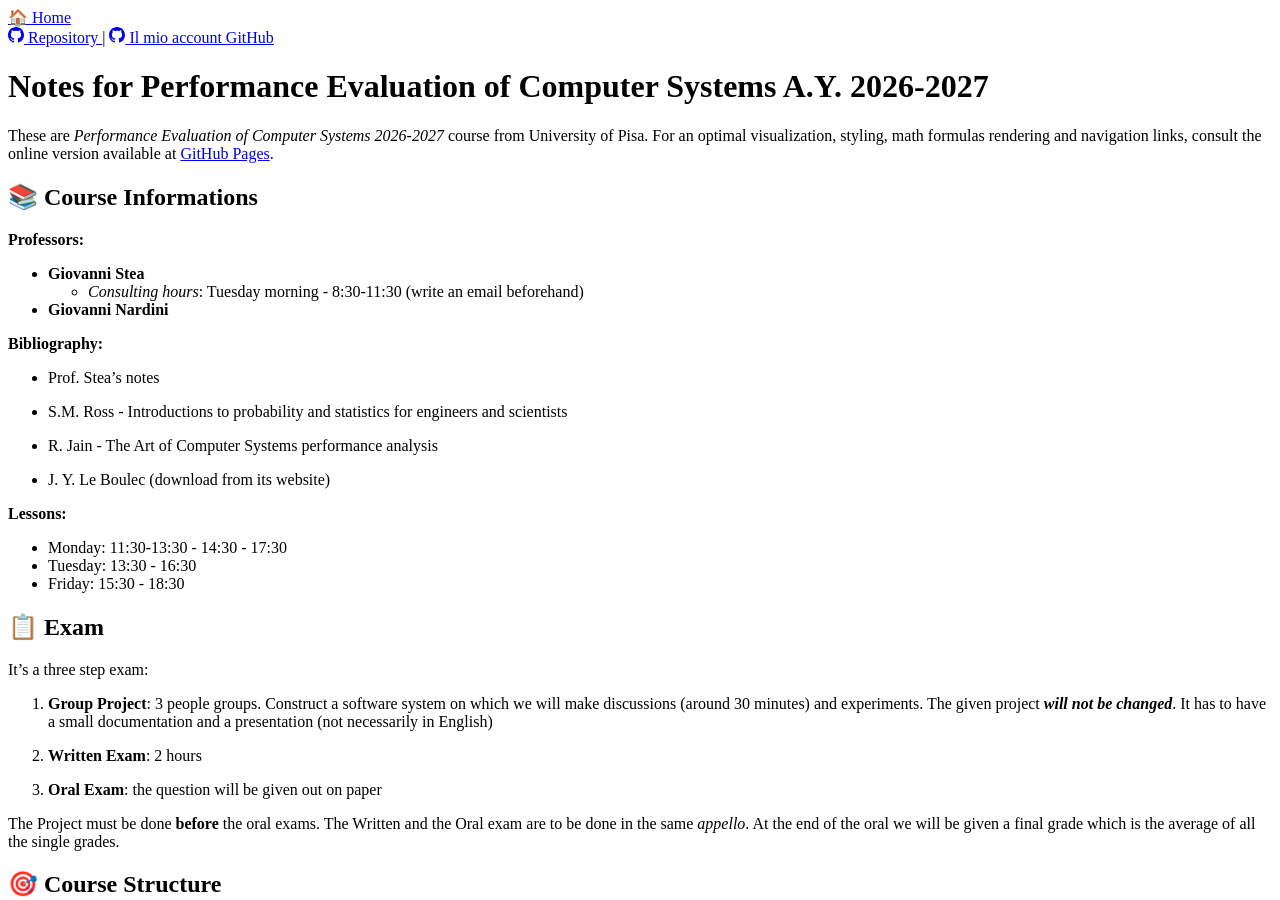
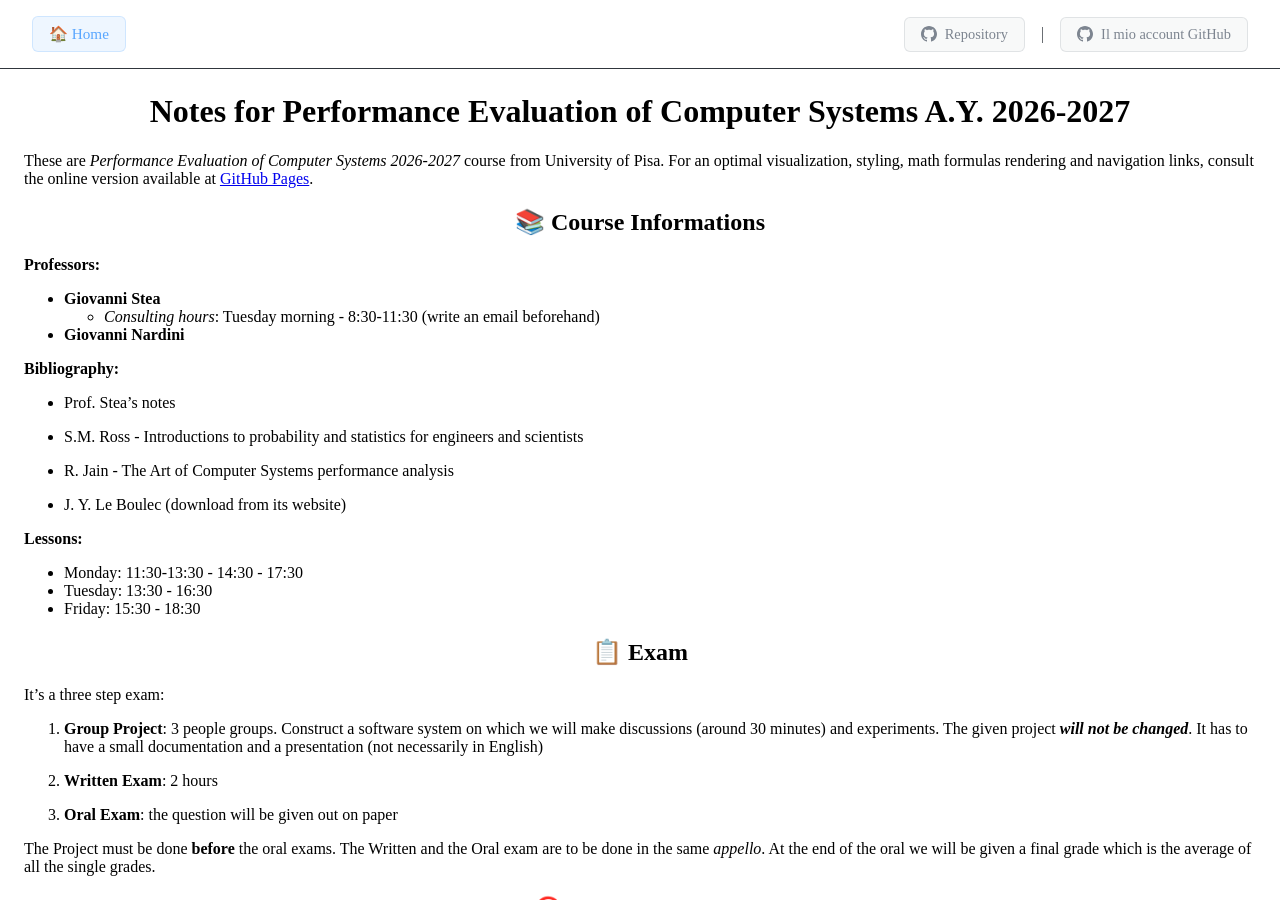
Before and after one commit to Gabriele-D-Cambria/Notes-for-Performance-Evaluation-of-Computer-Systems-and-Networks-2026-2027, a Jekyll site: the page built from README.md, in a window 1280 px wide and 900 px high. Built offline with Jekyll 4.4.1, drawn with Linux system fonts in a browser that asks for light colours; nearby versions of some CDN libraries; our own code applies the rules of GitHub Pages for plain Markdown files.

Commit message:
Fix to Github Pages Links

```diff
--- a/README.md
+++ b/README.md
@@ -4,7 +4,7 @@ These are _Performance Evaluation of Computer Systems_
 _2026-2027_ course from University of Pisa.
 For an optimal visualization, styling, math formulas rendering
 and navigation links, consult the online version available at
-[GitHub Pages](https://gabriele-d-cambria.github.io/Notes-for-Performance-Evaluation-of-Computer-Systems-2026-2027).
+[GitHub Pages](https://gabriele-d-cambria.github.io/Notes-for-Performance-Evaluation-of-Computer-Systems-and-Networks-2026-2027/).
 
 ## 📚 Course Informations
 
--- a/_layouts/default.html
+++ b/_layouts/default.html
@@ -7,14 +7,14 @@
 	<meta name="viewport" content="width=device-width, initial-scale=1">
 	<title>{{ page.title | default: site.title }}</title>
 
-	<link rel="stylesheet" href="/Appunti-Performance-Evaluation-of-Computer-Systems-and-Networks-2026-2027/assets/style.css">
-	<link rel="stylesheet" href="/Appunti-Performance-Evaluation-of-Computer-Systems-and-Networks-2026-2027/assets/onedarkprotheme.css">
+	<link rel="stylesheet" href="/Notes-for-Performance-Evaluation-of-Computer-Systems-and-Networks-2026-2027/assets/style.css">
+	<link rel="stylesheet" href="/Notes-for-Performance-Evaluation-of-Computer-Systems-and-Networks-2026-2027/assets/onedarkprotheme.css">
 
 	<!-- Colorazione blocchi di codice -->
 	<link href="https://cdnjs.cloudflare.com/ajax/libs/prism/1.29.0/themes/prism-tomorrow.min.css" rel="stylesheet" />
 
 	<!-- Script principale del sito -->
-	<script src="/Appunti-Performance-Evaluation-of-Computer-Systems-and-Networks-2026-2027/assets/site.js"></script>
+	<script src="/Notes-for-Performance-Evaluation-of-Computer-Systems-and-Networks-2026-2027/assets/site.js"></script>
 </head>
 
 <body>
@@ -23,10 +23,10 @@
 		<header class="site-header">
 			<nav class="site-nav">
 				<div class="nav-internal">
-					<a href="/Appunti-Performance-Evaluation-of-Computer-Systems-and-Networks-2026-2027" class="home-link">🏠 Home</a>
+					<a href="/Notes-for-Performance-Evaluation-of-Computer-Systems-and-Networks-2026-2027" class="home-link">🏠 Home</a>
 				</div>
 				<div class="nav-internal">
-					<a href="https://github.com/Gabriele-D-Cambria/Appunti-Performance-Evaluation-of-Computer-Systems-and-Networks-2026-2027" target="_blank"
+					<a href="https://github.com/Gabriele-D-Cambria/Notes-for-Performance-Evaluation-of-Computer-Systems-and-Networks-2026-2027" target="_blank"
 						rel="noopener noreferrer" class="github-link">
 						<svg class="github-icon" viewBox="0 0 24 24" width="16" height="16">
 							<path fill="currentColor"
```
